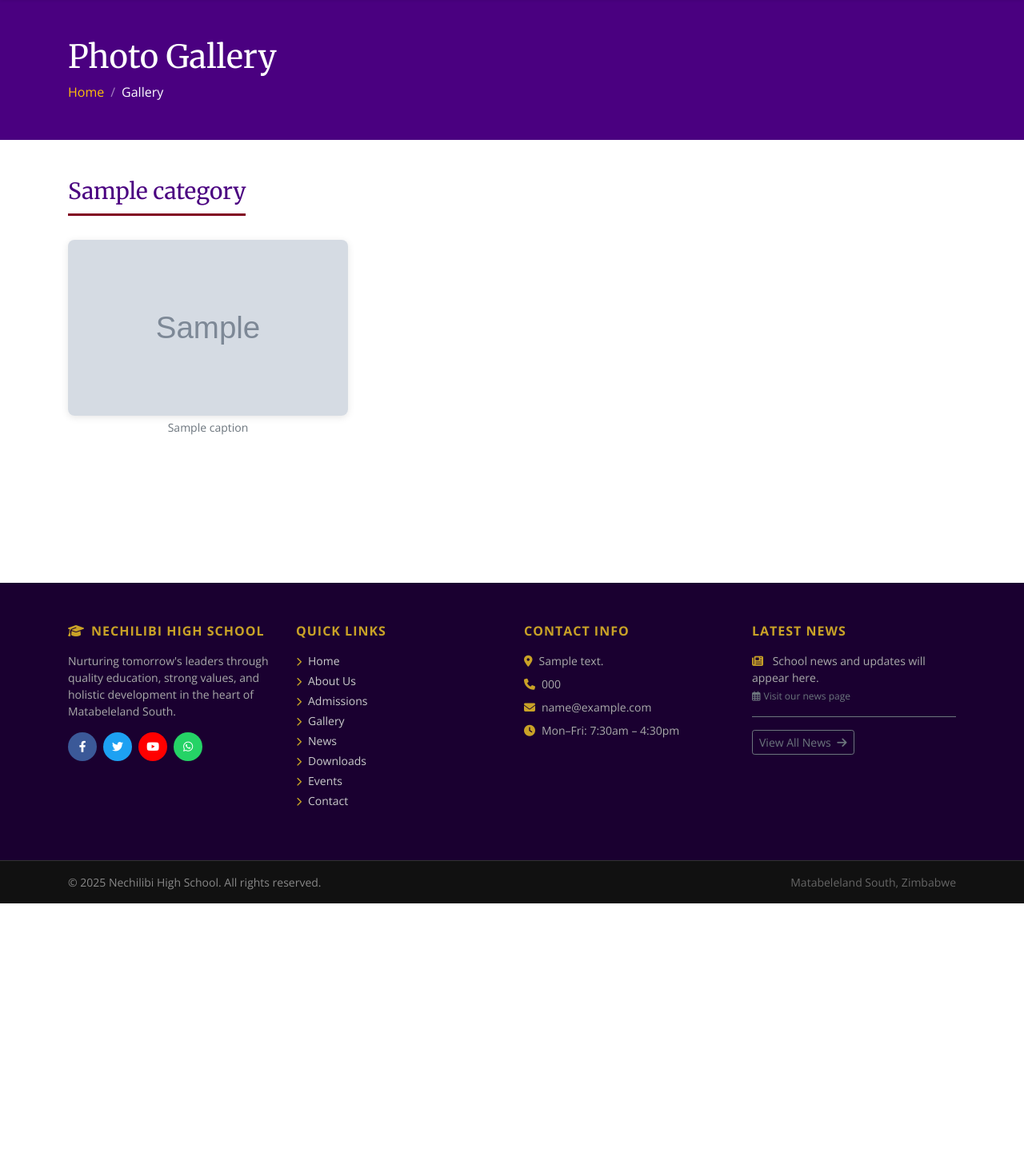
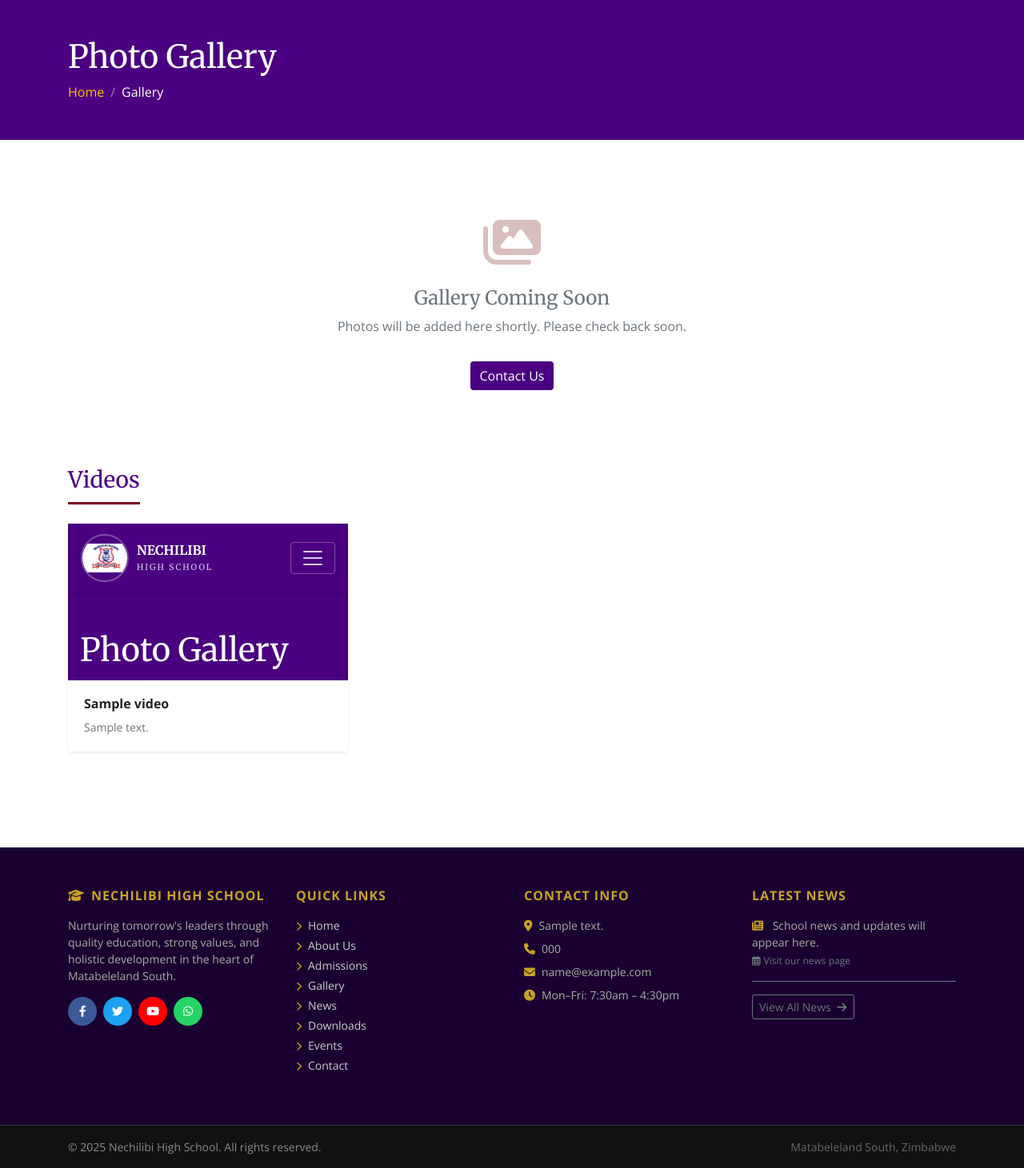
Before and after one commit to Bright-mpala/nechilibi-high-school, a Django app: template templates/public/gallery.html in a window 1280 px wide. Shown: the part 116-1577 px from the top of the page at 80% size. Before the commit the page ends 1246 px from the top, so only its background shows below. Run offline with Django 4.2, Linux system fonts and the light colour scheme; the template is opened without the code that fills it: most values are stand-ins (such as "Sample title", 1, 10 or a date in 2020); grey boxes marked "Sample" are stand-in pictures.

Commit message:
Fix gallery: show all images with or without category
- GalleryImage.category now nullable (no category required)
- GalleryImage.title now optional
- Gallery view passes all_images + uncategorised to template
- Gallery template shows all images in grid, grouped where categorised
- Added lightbox click-to-enlarge and video section
- onerror hides broken image slots silently

Co-Authored-By: Claude Sonnet 4.6 <noreply@anthropic.com>

```diff
--- a/django_school_management/gallery/models.py
+++ b/django_school_management/gallery/models.py
@@ -14,8 +14,8 @@ class GalleryCategory(models.Model):
 
 
 class GalleryImage(models.Model):
-    category = models.ForeignKey(GalleryCategory, on_delete=models.CASCADE, related_name='images')
-    title = models.CharField(max_length=200)
+    category = models.ForeignKey(GalleryCategory, on_delete=models.SET_NULL, related_name='images', null=True, blank=True)
+    title = models.CharField(max_length=200, blank=True)
     image = models.ImageField(upload_to='gallery/')
     caption = models.TextField(blank=True)
     is_featured = models.BooleanField(default=False)
--- a/templates/public/gallery.html
+++ b/templates/public/gallery.html
@@ -3,9 +3,14 @@
 
 {% block extra_css %}
 <style>
-.gallery-img { height: 220px; object-fit: cover; width: 100%; cursor: pointer; transition: transform 0.2s; border-radius: 0; }
-.gallery-img:hover { transform: scale(1.03); }
+.gallery-img { height: 220px; object-fit: cover; width: 100%; cursor: pointer; transition: transform 0.2s; }
 .gallery-card { overflow: hidden; border-radius: 8px; box-shadow: 0 2px 10px rgba(0,0,0,0.1); }
+.gallery-card:hover .gallery-img { transform: scale(1.03); }
+/* Lightbox */
+.lightbox-overlay { display:none; position:fixed; top:0; left:0; width:100%; height:100%; background:rgba(0,0,0,0.9); z-index:9999; align-items:center; justify-content:center; }
+.lightbox-overlay.active { display:flex; }
+.lightbox-overlay img { max-width:90%; max-height:90vh; border-radius:4px; }
+.lightbox-close { position:fixed; top:20px; right:30px; font-size:2rem; color:#fff; cursor:pointer; line-height:1; }
 </style>
 {% endblock %}
 
@@ -24,24 +29,43 @@
 
 <section class="py-5">
   <div class="container">
-    {% if categories %}
+
+    {% if all_images %}
+
+      {% comment %} Categorised groups {% endcomment %}
       {% for category in categories %}
         {% if category.images.all %}
-        <h3 class="section-title">{{ category.name }}</h3>
+        <h3 class="section-title mb-4">{{ category.name }}</h3>
         <div class="row mb-5">
           {% for image in category.images.all %}
-          <div class="col-md-4 col-6 mb-4">
-            <div class="gallery-card">
-              <img src="{{ image.image.url }}" class="gallery-img" alt="{{ image.title }}">
+          <div class="col-md-3 col-6 mb-4">
+            <div class="gallery-card" onclick="openLightbox('{{ image.image.url }}')">
+              <img src="{{ image.image.url }}" class="gallery-img" alt="{{ image.title }}"
+                   onerror="this.closest('.col-md-3').style.display='none'">
             </div>
-            {% if image.caption %}
-            <p class="text-muted small mt-1 text-center">{{ image.caption }}</p>
-            {% endif %}
+            {% if image.title %}<p class="text-muted small mt-1 text-center">{{ image.title }}</p>{% endif %}
           </div>
           {% endfor %}
         </div>
         {% endif %}
       {% endfor %}
+
+      {% comment %} Uncategorised images {% endcomment %}
+      {% if uncategorised %}
+        {% if categories %}<h3 class="section-title mb-4">Other Photos</h3>{% endif %}
+        <div class="row mb-4">
+          {% for image in uncategorised %}
+          <div class="col-md-3 col-6 mb-4">
+            <div class="gallery-card" onclick="openLightbox('{{ image.image.url }}')">
+              <img src="{{ image.image.url }}" class="gallery-img" alt="{{ image.title|default:'Photo' }}"
+                   onerror="this.closest('.col-md-3').style.display='none'">
+            </div>
+            {% if image.title %}<p class="text-muted small mt-1 text-center">{{ image.title }}</p>{% endif %}
+          </div>
+          {% endfor %}
+        </div>
+      {% endif %}
+
     {% else %}
       <div class="text-center py-5 text-muted">
         <i class="fas fa-images fa-4x mb-4 d-block" style="opacity:0.25;color:#6B0000;"></i>
@@ -50,6 +74,47 @@
         <a href="/contact/" class="btn btn-primary-custom mt-3">Contact Us</a>
       </div>
     {% endif %}
+
+    {% comment %} Video section {% endcomment %}
+    {% if videos %}
+    <h3 class="section-title mt-5 mb-4">Videos</h3>
+    <div class="row">
+      {% for video in videos %}
+      <div class="col-md-4 mb-4">
+        <div class="card border-0 shadow-sm h-100">
+          <div class="embed-responsive embed-responsive-16by9">
+            <iframe class="embed-responsive-item" src="{{ video.get_embed_url }}" allowfullscreen></iframe>
+          </div>
+          <div class="card-body">
+            <h6 class="font-weight-bold">{{ video.title }}</h6>
+            {% if video.description %}<p class="text-muted small mb-0">{{ video.description }}</p>{% endif %}
+          </div>
+        </div>
+      </div>
+      {% endfor %}
+    </div>
+    {% endif %}
+
   </div>
 </section>
+
+<!-- Lightbox -->
+<div class="lightbox-overlay" id="lightbox" onclick="closeLightbox()">
+  <span class="lightbox-close" onclick="closeLightbox()">&times;</span>
+  <img id="lightbox-img" src="" alt="Photo">
+</div>
 {% endblock %}
+
+{% block extra_js %}
+<script>
+function openLightbox(url) {
+  document.getElementById('lightbox-img').src = url;
+  document.getElementById('lightbox').classList.add('active');
+}
+function closeLightbox() {
+  document.getElementById('lightbox').classList.remove('active');
+  document.getElementById('lightbox-img').src = '';
+}
+document.addEventListener('keydown', function(e){ if(e.key==='Escape') closeLightbox(); });
+</script>
+{% endblock %}
```
Also changed, not shown: django_school_management/pages/public_views.py (+8 -1 lines), django_school_management/gallery/migrations/0004_nullable_category_and_title.py (added).
